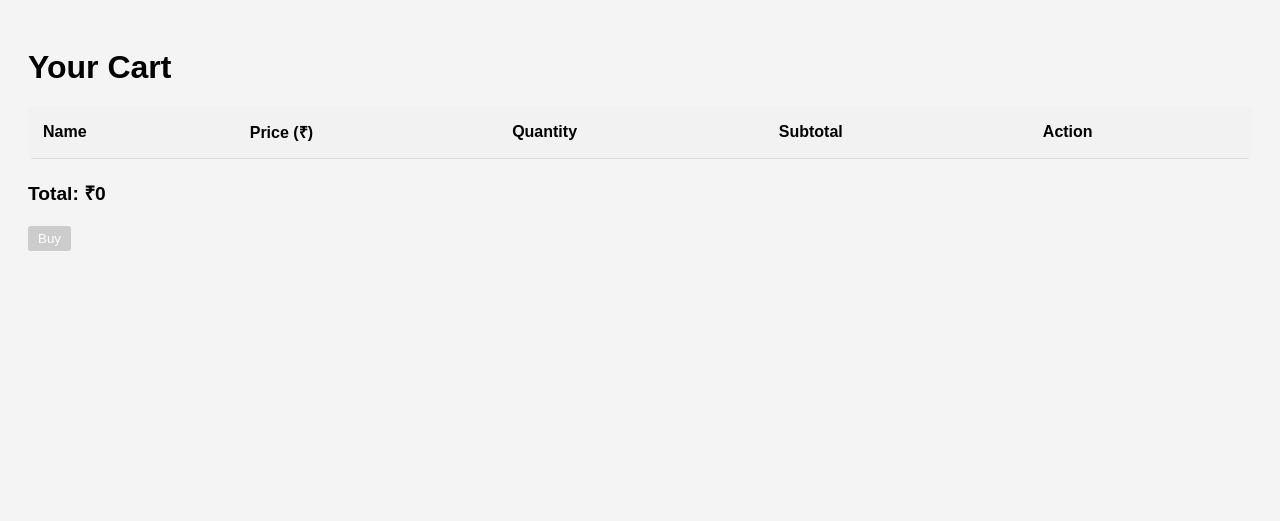
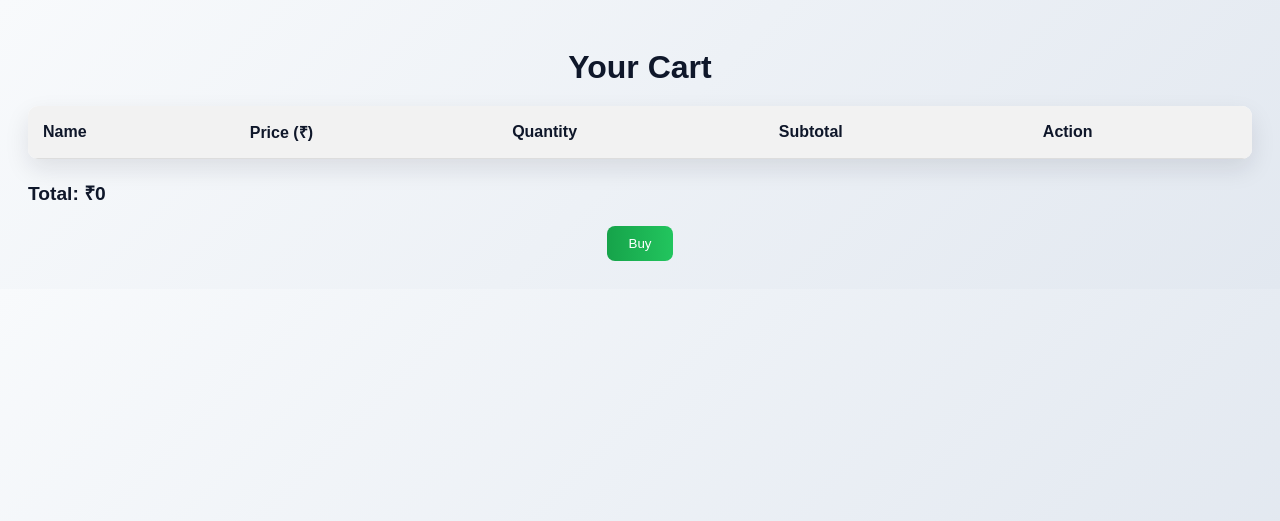
Before and after one commit to Thakordev007/ApnaStore_fashion-Website, a Flask app: page /cart in a window 1280 px wide. Shown: the top 521 px of the page. Run offline with Flask 3, Linux system fonts and the light colour scheme; lists and menus that the app fills with data are empty.

Commit message:
Update cart.html

```diff
--- a/templates/cart.html
+++ b/templates/cart.html
@@ -4,22 +4,17 @@
   <meta charset="UTF-8">
   <title>Your Cart</title>
   <style>
-    body {
-      font-family: Arial, sans-serif;
-      padding: 20px;
-      background-color: #f4f4f4;
-    }
+    body { font-family: Arial, sans-serif; padding: 20px; background: linear-gradient(135deg,#f8fafc,#e2e8f0); color: #0f172a; }
 
-    h1 {
-      margin-bottom: 20px;
-    }
+    h1 { margin-bottom: 20px; text-align: center; }
 
     table {
       width: 100%;
       border-collapse: collapse;
       background: white;
-      border-radius: 5px;
+      border-radius: 10px;
       overflow: hidden;
+      box-shadow: 0 10px 24px rgba(15,23,42,.1);
     }
 
     th, td {
@@ -33,16 +28,16 @@
     }
 
     button {
-      padding: 5px 10px;
-      background-color: crimson;
+      padding: 7px 11px;
+      background-color: #e11d48;
       color: white;
       border: none;
-      border-radius: 3px;
+      border-radius: 6px;
       cursor: pointer;
     }
 
     .qty-btn {
-      background-color: #007bff;
+      background-color: #2563eb;
       margin: 0 5px;
     }
 
@@ -52,9 +47,8 @@
       margin-top: 20px;
     }
 
-    .btn {
-      margin-top: 20px;
-    }
+    .btn { margin-top: 20px; text-align: center; }
+    #buy-button { background: linear-gradient(90deg,#16a34a,#22c55e); padding: 10px 22px; border-radius: 8px; }
 
     #buy-button:disabled {
       background-color: #ccc;
@@ -78,7 +72,7 @@
     #login-popup .popup-content {
       background: white;
       padding: 20px;
-      border-radius: 5px;
+      border-radius: 10px;
       width: 300px;
     }
 
```
